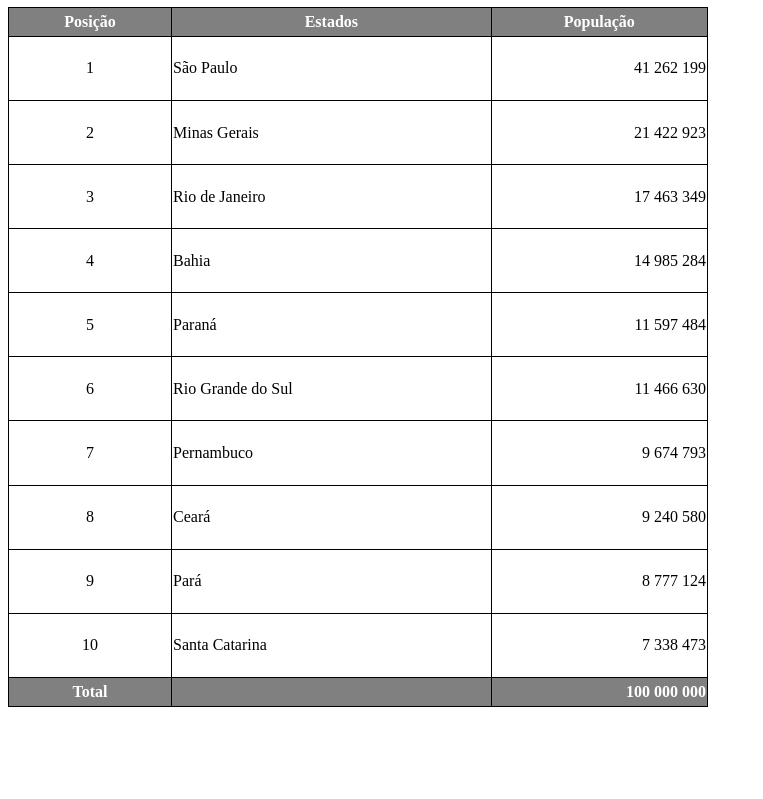
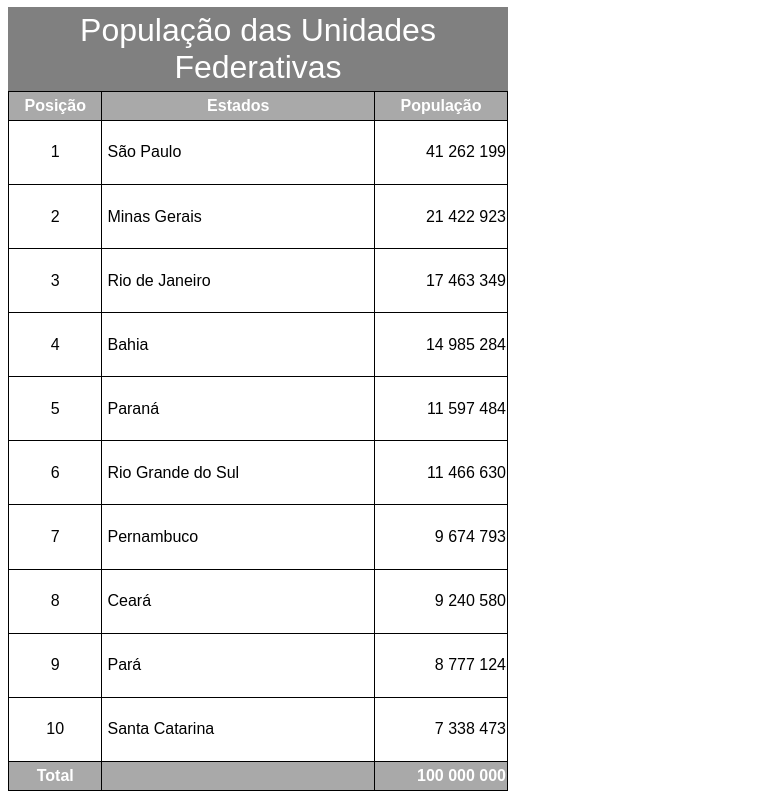
Before and after one commit to brunocalsoni/html-css, a plain HTML site: page exercicios/ex023/tabela002.html in a window 1280 px wide. Shown: the part 73-872 px from the top of the page, without its empty margins (0-763 px from the left). Before the commit the page ends 800 px from the top, so only its background shows below. Drawn offline with Linux system fonts and the light colour scheme.

Commit message:
Update tabela002.html

```diff
--- a/exercicios/ex023/tabela002.html
+++ b/exercicios/ex023/tabela002.html
@@ -7,10 +7,24 @@
     <title>Tabela</title>
     <style>
 
+        body {
+            font-family: Arial, Helvetica, sans-serif;
+        }
+
         table {
-            width: 700px;
+            width: 500px;
             height: 700px;
             border-collapse: collapse;
+            font-family: Arial, Helvetica, sans-serif;
+        }
+
+        caption {
+            text-align: center;
+            background-color: gray;
+            font-size: 2em;
+            color: white;
+            padding: 5px;
+            font-weight: 500;
         }
 
         td, th {
@@ -22,27 +36,31 @@
         }
 
         thead {
-            background-color: gray;
+            background-color: darkgray;
             color: white;
         }
 
         .posicao {
             text-align: center;
             vertical-align: middle;
+            width: 50px;
         }
 
         .cidade {
             text-align: left;
             vertical-align: middle;
+            padding: 5px;
+            width: 200px;
         }
 
         .numero {
             text-align: right;
             vertical-align: middle;
+            width: 100px;
         }
 
         tfoot {
-            background-color: gray;
+            background-color: darkgray;
             color: white;
         }
 
@@ -53,12 +71,14 @@
 
     <table>
 
+        <caption>População das Unidades Federativas</caption>
+
         <thead>
 
             <tr>
-                <th>Posição</th>
-                <th>Estados</th>
-                <th>População</th>
+                <th scope="col">Posição</th>
+                <th scope="col">Estados</th>
+                <th scope="col">População</th>
             </tr>
 
         </thead>
@@ -130,7 +150,7 @@
         <tfoot>
 
             <tr>
-                <th>Total</th>
+                <th scope="row">Total</th>
                 <td id="no-data"></td>
                 <td class="numero"><strong>100 000 000</strong></td>
             </tr>
```
